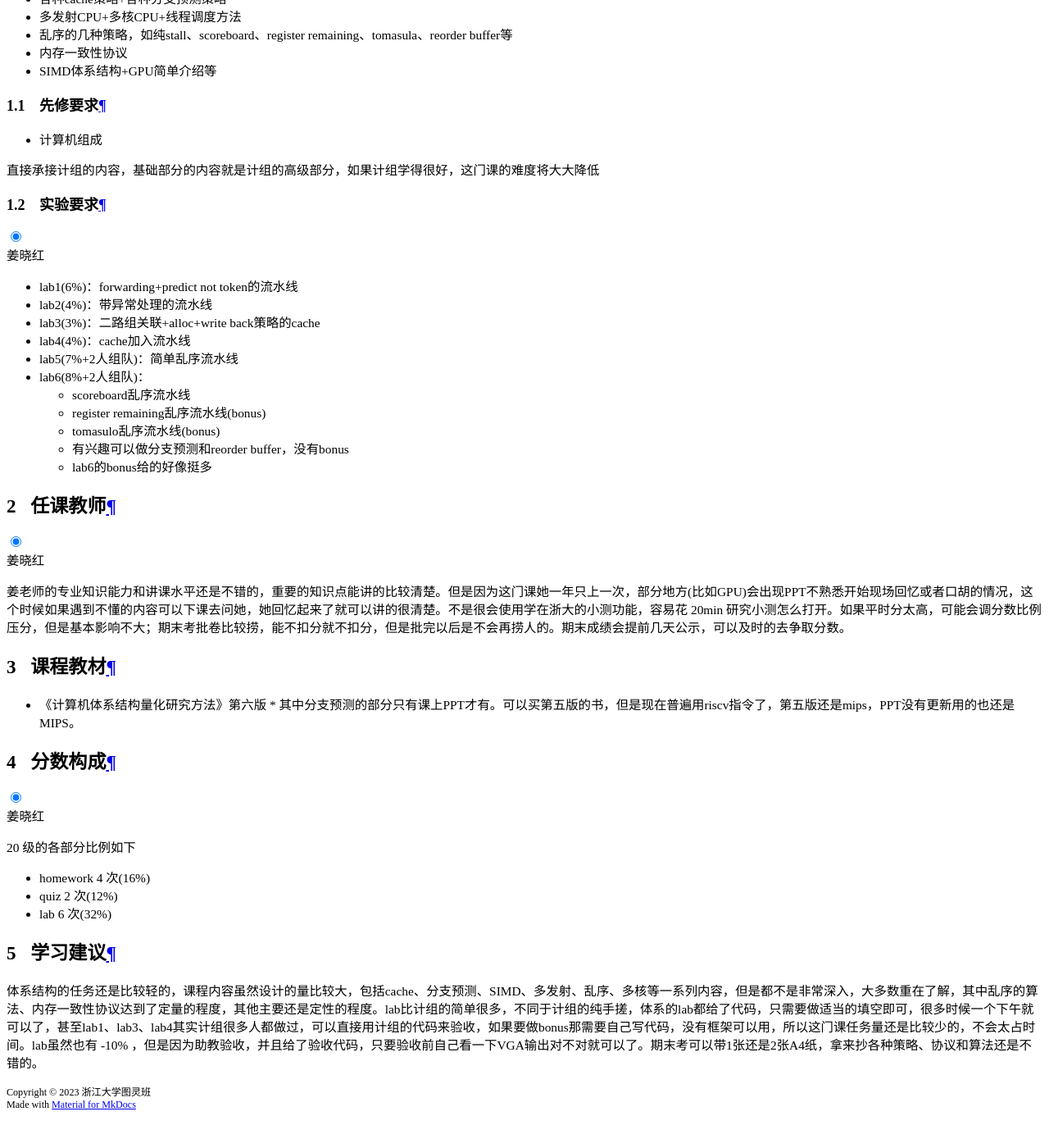
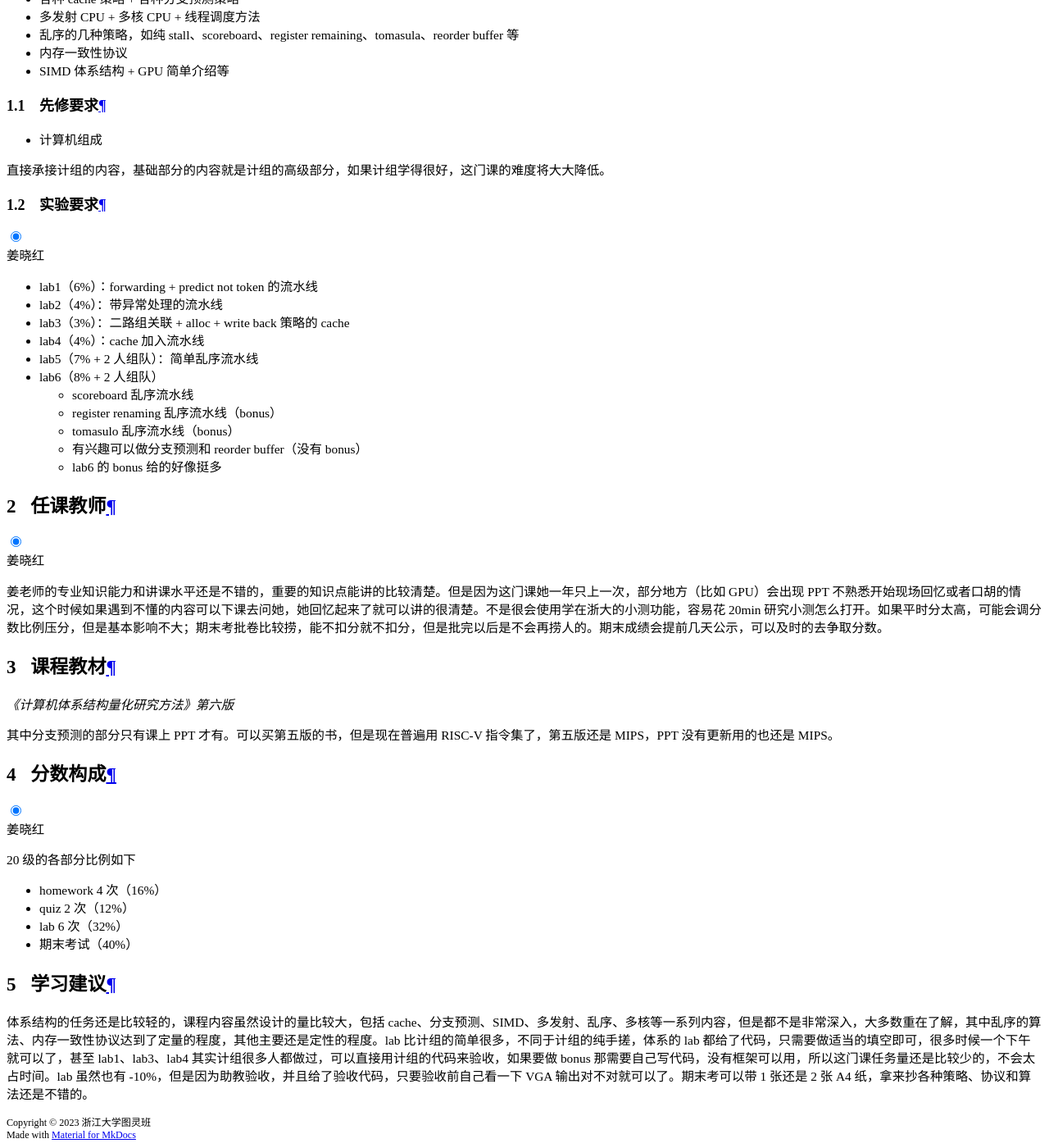
Before and after one commit to ZJU-Turing/TuringCourses, an MkDocs documentation site: the page built from docs/major_mandatory/computer_architecture/index.md, in a window 1280 px wide and 1400 px high, scrolled down 18014 px. Shown: the whole window at 82% size. Built offline with MkDocs 1.6.1 and Material for MkDocs 9.7.7, drawn with Linux system fonts in a browser that asks for light colours; comment, search, counter and statistics services are not loaded; before the commit the page ends 19377 px from its top, so only the background shows below that; some of the changed text lies outside the part shown.

Commit message:
style: fix

```diff
--- a/docs/major_mandatory/computer_architecture/index.md
+++ b/docs/major_mandatory/computer_architecture/index.md
@@ -1,6 +1,6 @@
 # 计算机体系结构
 <div class="badges">
-<span class="badge cs-badge">CS 专业必修-计算机系统</span>
+<span class="badge cs-badge">CS 专业必修</span>
 </div>
 
 ## 课程学习内容
@@ -8,44 +8,45 @@
 这门课主要包括如下内容：
 
 * 体系结构的发展历史和量化等常识内容
-* 各种cache策略+各种分支预测策略
-* 多发射CPU+多核CPU+线程调度方法
-* 乱序的几种策略，如纯stall、scoreboard、register remaining、tomasula、reorder buffer等
+* 各种 cache 策略 + 各种分支预测策略
+* 多发射 CPU + 多核 CPU + 线程调度方法
+* 乱序的几种策略，如纯 stall、scoreboard、register remaining、tomasula、reorder buffer 等
 * 内存一致性协议
-* SIMD体系结构+GPU简单介绍等
+* SIMD 体系结构 + GPU 简单介绍等
 
 ### 先修要求
 
 * 计算机组成
 
-直接承接计组的内容，基础部分的内容就是计组的高级部分，如果计组学得很好，这门课的难度将大大降低
+直接承接计组的内容，基础部分的内容就是计组的高级部分，如果计组学得很好，这门课的难度将大大降低。
 
 ### 实验要求
 
 === "姜晓红"
 
-* lab1(6%)：forwarding+predict not token的流水线
-* lab2(4%)：带异常处理的流水线
-* lab3(3%)：二路组关联+alloc+write back策略的cache
-* lab4(4%)：cache加入流水线
-* lab5(7%+2人组队)：简单乱序流水线
-* lab6(8%+2人组队)：
-    * scoreboard乱序流水线
-    * register remaining乱序流水线(bonus)
-    * tomasulo乱序流水线(bonus)
-    * 有兴趣可以做分支预测和reorder buffer，没有bonus
-    * lab6的bonus给的好像挺多
+    * lab1（6%）：forwarding + predict not token 的流水线
+    * lab2（4%）：带异常处理的流水线
+    * lab3（3%）：二路组关联 + alloc + write back 策略的 cache
+    * lab4（4%）：cache 加入流水线
+    * lab5（7% + 2 人组队）：简单乱序流水线
+    * lab6（8% + 2 人组队）
+        * scoreboard 乱序流水线
+        * register renaming 乱序流水线（bonus）
+        * tomasulo 乱序流水线（bonus）
+        * 有兴趣可以做分支预测和 reorder buffer（没有 bonus）
+        * lab6 的 bonus 给的好像挺多
 
 ## 任课教师
 
 === "姜晓红"
 
-    姜老师的专业知识能力和讲课水平还是不错的，重要的知识点能讲的比较清楚。但是因为这门课她一年只上一次，部分地方(比如GPU)会出现PPT不熟悉开始现场回忆或者口胡的情况，这个时候如果遇到不懂的内容可以下课去问她，她回忆起来了就可以讲的很清楚。不是很会使用学在浙大的小测功能，容易花 20min 研究小测怎么打开。如果平时分太高，可能会调分数比例压分，但是基本影响不大；期末考批卷比较捞，能不扣分就不扣分，但是批完以后是不会再捞人的。期末成绩会提前几天公示，可以及时的去争取分数。
+    姜老师的专业知识能力和讲课水平还是不错的，重要的知识点能讲的比较清楚。但是因为这门课她一年只上一次，部分地方（比如 GPU）会出现 PPT 不熟悉开始现场回忆或者口胡的情况，这个时候如果遇到不懂的内容可以下课去问她，她回忆起来了就可以讲的很清楚。不是很会使用学在浙大的小测功能，容易花 20min 研究小测怎么打开。如果平时分太高，可能会调分数比例压分，但是基本影响不大；期末考批卷比较捞，能不扣分就不扣分，但是批完以后是不会再捞人的。期末成绩会提前几天公示，可以及时的去争取分数。
 
 ## 课程教材
 
-* 《计算机体系结构量化研究方法》第六版 *
-其中分支预测的部分只有课上PPT才有。可以买第五版的书，但是现在普遍用riscv指令了，第五版还是mips，PPT没有更新用的也还是MIPS。
+*《计算机体系结构量化研究方法》第六版*
+
+其中分支预测的部分只有课上 PPT 才有。可以买第五版的书，但是现在普遍用 RISC-V 指令集了，第五版还是 MIPS，PPT 没有更新用的也还是 MIPS。
 
 ## 分数构成
 
@@ -53,10 +54,11 @@
 
     20 级的各部分比例如下
 
-    * homework 4 次(16%)
-    * quiz 2 次(12%)
-    * lab 6 次(32%)
+    * homework 4 次（16%）
+    * quiz 2 次（12%）
+    * lab 6 次（32%）
+    * 期末考试（40%）
 
 ## 学习建议
 
-体系结构的任务还是比较轻的，课程内容虽然设计的量比较大，包括cache、分支预测、SIMD、多发射、乱序、多核等一系列内容，但是都不是非常深入，大多数重在了解，其中乱序的算法、内存一致性协议达到了定量的程度，其他主要还是定性的程度。lab比计组的简单很多，不同于计组的纯手搓，体系的lab都给了代码，只需要做适当的填空即可，很多时候一个下午就可以了，甚至lab1、lab3、lab4其实计组很多人都做过，可以直接用计组的代码来验收，如果要做bonus那需要自己写代码，没有框架可以用，所以这门课任务量还是比较少的，不会太占时间。lab虽然也有 -10% ，但是因为助教验收，并且给了验收代码，只要验收前自己看一下VGA输出对不对就可以了。期末考可以带1张还是2张A4纸，拿来抄各种策略、协议和算法还是不错的。
+体系结构的任务还是比较轻的，课程内容虽然设计的量比较大，包括 cache、分支预测、SIMD、多发射、乱序、多核等一系列内容，但是都不是非常深入，大多数重在了解，其中乱序的算法、内存一致性协议达到了定量的程度，其他主要还是定性的程度。lab 比计组的简单很多，不同于计组的纯手搓，体系的 lab 都给了代码，只需要做适当的填空即可，很多时候一个下午就可以了，甚至 lab1、lab3、lab4 其实计组很多人都做过，可以直接用计组的代码来验收，如果要做 bonus 那需要自己写代码，没有框架可以用，所以这门课任务量还是比较少的，不会太占时间。lab 虽然也有 -10%，但是因为助教验收，并且给了验收代码，只要验收前自己看一下 VGA 输出对不对就可以了。期末考可以带 1 张还是 2 张 A4 纸，拿来抄各种策略、协议和算法还是不错的。
```
Also changed, not shown: docs/major_module/embedded_system/index.md (+1 -1 lines).
